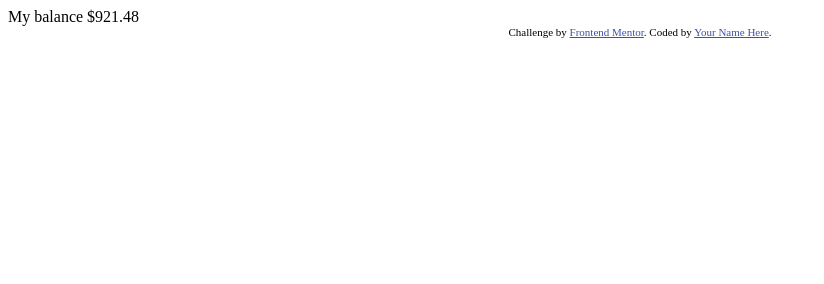
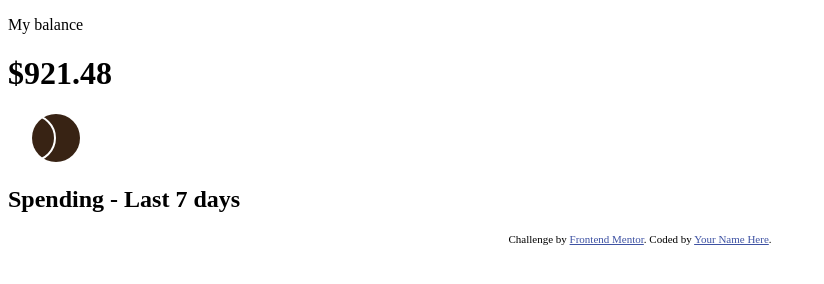
Before and after one commit to vanderleicatione/expenses-chart-component-main, a plain HTML site: page index.html in a window 1280 px wide. Shown: the whole page, without its empty margins (0-824 px from the left). Drawn offline with Linux system fonts and the light colour scheme.

Commit message:
building html and

```diff
--- a/index.html
+++ b/index.html
@@ -15,19 +15,19 @@
   </style>
 </head>
 <body>
+<div class="container" role="presentation">
+  <header id="balance-info">
+    <p>My balance</p>
+    <h1>$921.48</h1>
+    <img src="images/logo.svg" alt="logo">
+  </header>
+  <main id="spending-info">
+    <h2>Spending - Last 7 days</h2>
+    <div role="figure" id="dashboard"></div>
+  </main>
 
-  My balance
-  $921.48
+</div>
 <!--
-  Spending - Last 7 days
-
-  mon
-  tue
-  wed
-  thu
-  fri
-  sat
-  sun
 
   Total this month
   $478.33
--- a/style/_ds.scss
+++ b/style/_ds.scss
@@ -2,6 +2,20 @@
 
 /* COLORS */
 
-$body-background-color: $white-100;
 $header-background-color: $orange-100;
 $content-background-color: $white-200;
+
+body{
+    background-color: $white-100;
+}
+
+.container{
+    width: 100%;
+    margin: 0 auto;
+    padding: 0 15px;
+    max-width: 540px;
+    @include device(mobile){
+        max-width: 345px;
+        padding: 0 10px;
+    }
+}
```
